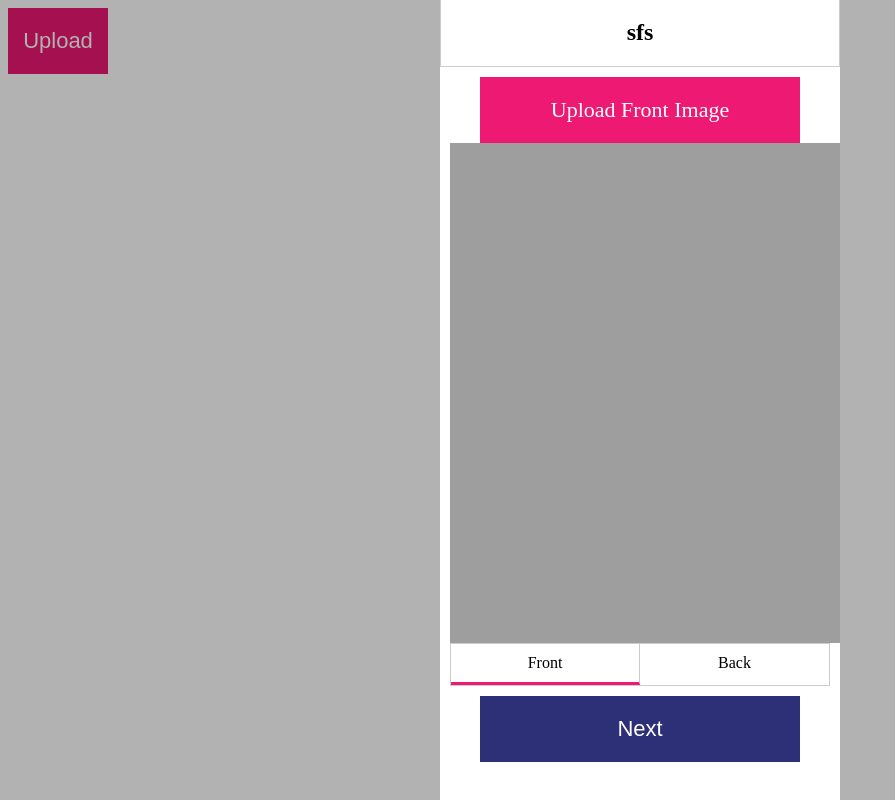
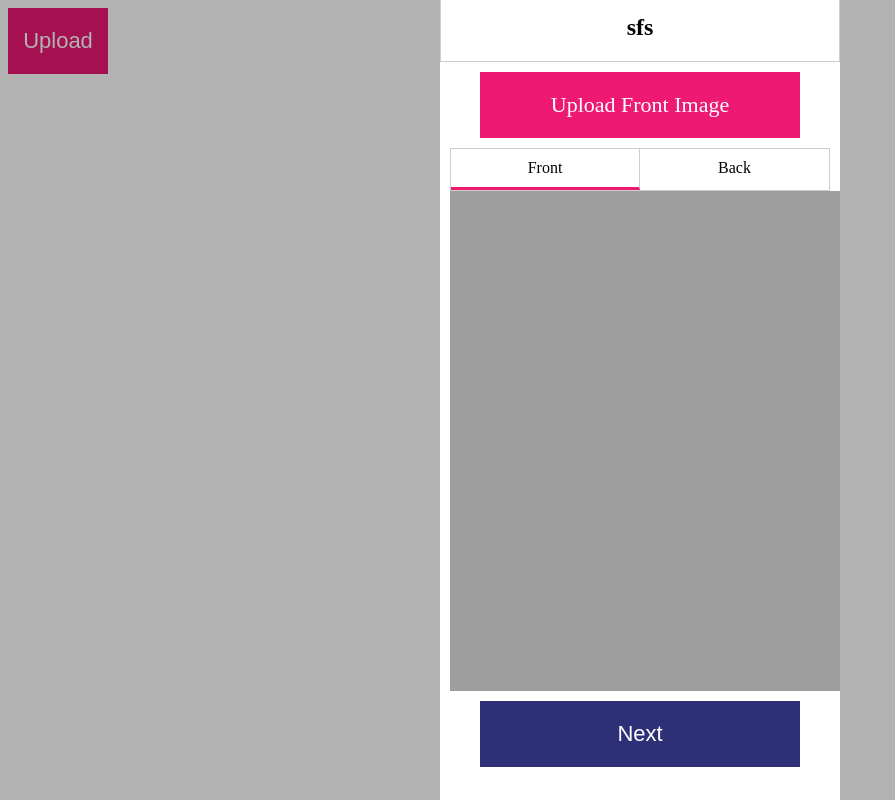
Before and after one commit to kmacoders/react-upload-bannery, a Preact app: page / in a window 1280 px wide. Both pictures are taken after a click on the button "Upload". Shown: the whole page, without its empty margins (0-895 px from the left). Built offline with nearby package versions, Linux system fonts and the light colour scheme.

Commit message:
feat: change position

```diff
--- a/src/app.jsx
+++ b/src/app.jsx
@@ -124,12 +124,10 @@ export function App({ front, back }) {
               <h2>{ title }</h2>
             </div>
             <div className="b-upload-content">
-              <div className="b-upload-canvas">
-                <div
-                  className={`b-upload-canvas-front ${
-                    tabActive === "front" ? "is-active" : ""
-                  }`}
-                >
+            <div>
+              {/* Front button  */}
+              {
+                tabActive === "front" && (
                   <div className="b-upload-btn">
                   <label
                     htmlFor="b-upload-front"
@@ -145,17 +143,13 @@ export function App({ front, back }) {
                     accept="image/png, image/jpeg"
                   />
                 </div>
-                  <Canvas
-                    img={front}
-                    background={frontBackground}
-                    type="front"
-                  />
-                </div>
-                <div
-                  className={`b-upload-canvas-back ${
-                    tabActive === "back" ? "is-active" : ""
-                  }`}
-                >
+                )
+              }
+
+
+                {/* Back button  */}
+                {
+                  tabActive === "back" && (
                     <div className="b-upload-btn">
                     <label
                       htmlFor="b-upload-back"
@@ -171,8 +165,9 @@ export function App({ front, back }) {
                       accept="image/png, image/jpeg"
                     />
                   </div>
-                  <Canvas img={back} background={backBackground} type="back" />
-                </div>
+                  )
+                }
+
             </div>
             <div className="b-upload-tabs">
                 <span
@@ -188,6 +183,29 @@ export function App({ front, back }) {
                   Back
                 </span>
               </div>
+              <div className="b-upload-canvas">
+                <div
+                  className={`b-upload-canvas-front ${
+                    tabActive === "front" ? "is-active" : ""
+                  }`}
+                >
+
+                  <Canvas
+                    img={front}
+                    background={frontBackground}
+                    type="front"
+                  />
+                </div>
+                <div
+                  className={`b-upload-canvas-back ${
+                    tabActive === "back" ? "is-active" : ""
+                  }`}
+                >
+
+                  <Canvas img={back} background={backBackground} type="back" />
+                </div>
+              </div>
+
               <div className="b-upload-confirm">
                 <button
                   type="button"
--- a/src/index.css
+++ b/src/index.css
@@ -130,6 +130,7 @@
   padding: 10px;
   background-color: #ed1973;
   color: #fff;
+  margin-bottom: 10px;
 }
 
 .b-upload-confirm {
```
Lines whose indentation alone changed are shown as unchanged.
